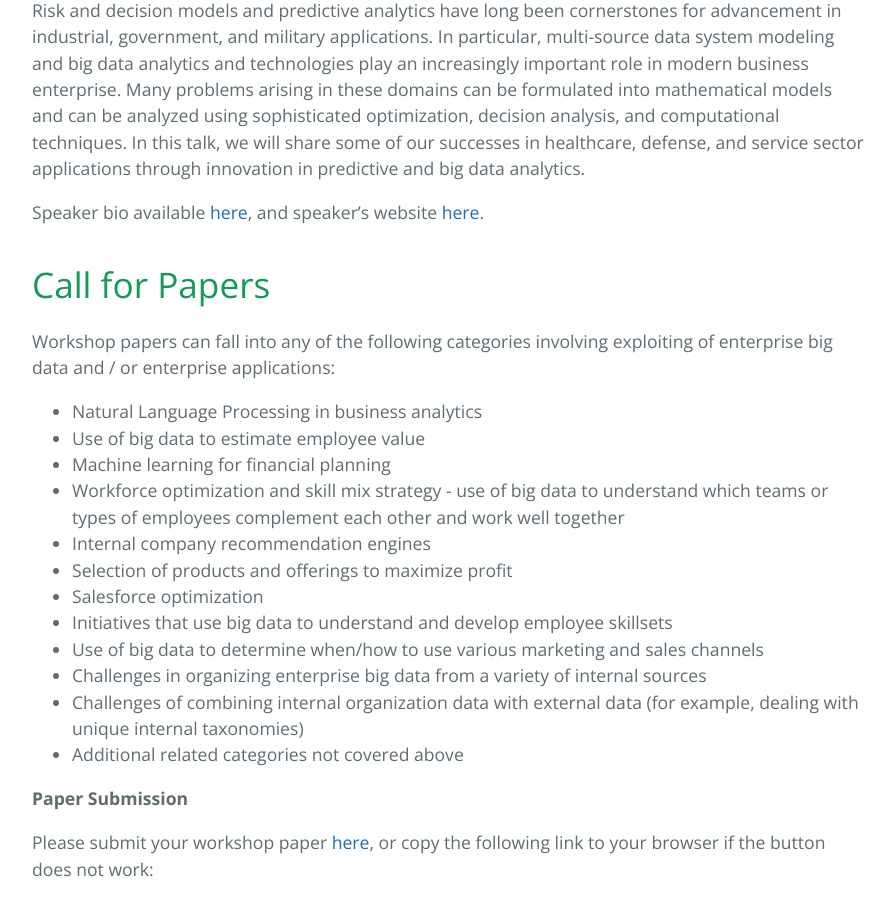
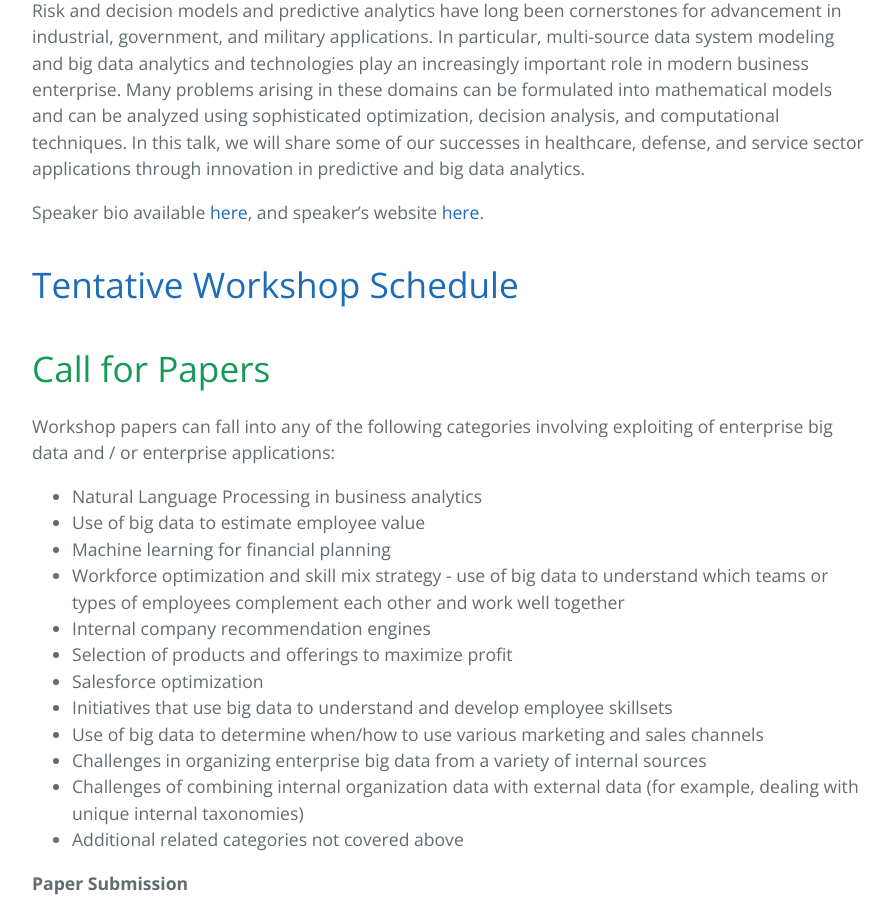
Before and after one commit to jialeiwang/jialeiwang.github.io, a Jekyll site: the page built from index.md, in a window 1280 px wide and 900 px high, scrolled down 1214 px. Shown: the whole window, without its empty margins (192-1084 px from the left). Built offline with Jekyll 4.4.1, drawn with Linux system fonts in a browser that asks for light colours.

Commit message:
schedule

```diff
--- a/_config.yml
+++ b/_config.yml
@@ -3,3 +3,4 @@ description: IEEE Big Data 2017, Boston, MA, USA
 show_downloads: false
 google_analytics:
 theme:
+baseurl: /.
--- a/index.md
+++ b/index.md
@@ -20,6 +20,12 @@ Invited Talk 2: Innovation in Big Data Analytics
 Risk and decision models and predictive analytics have long been cornerstones for advancement in industrial, government, and military applications. In particular, multi-source data system modeling and big data analytics and technologies play an increasingly important role in modern business enterprise. Many problems arising in these domains can be formulated into mathematical models and can be analyzed using sophisticated optimization, decision analysis, and computational techniques. In this talk, we will share some of our successes in healthcare, defense, and service sector applications through innovation in predictive and big data analytics.
 
 Speaker bio available [here]({% link eva_bio.md %}), and speaker's website [here](http://www2.isye.gatech.edu/~evakylee/DrLee/).
+
+
+
+[Tentative Workshop Schedule]({{ site.baseurl }}/assets/WorkshopSchedule_v5.pdf)
+========
+
 
 
 Call for Papers
```
